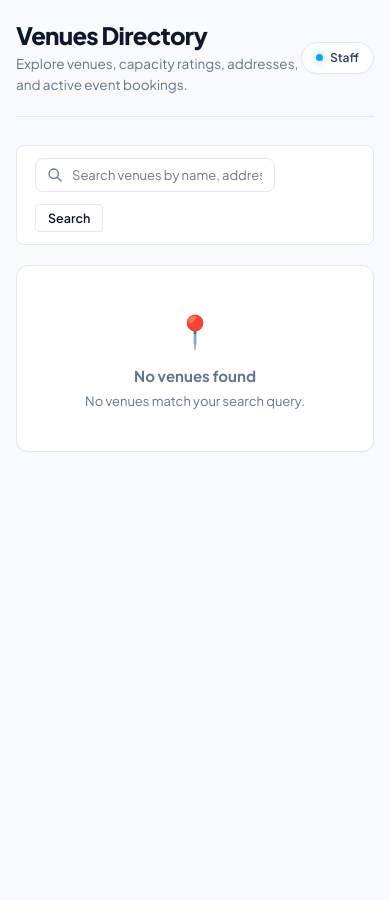
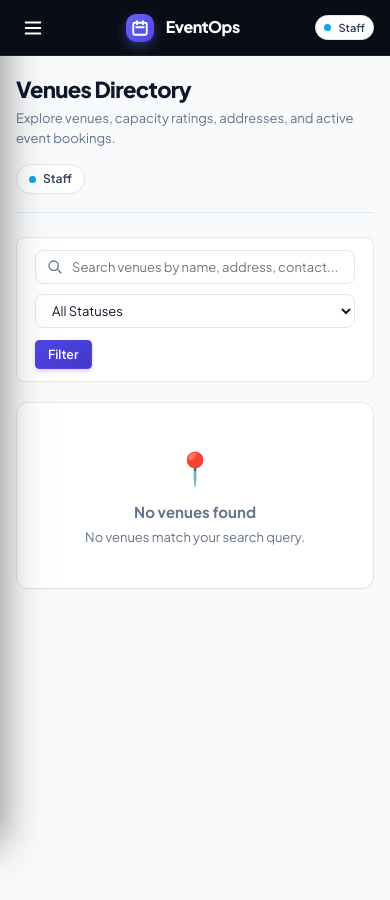
Before and after one commit to harsh23111157/event-management, a Django app: page /venues/ in a window 390 px wide. Before the commit the page ends 452 px from the top, so only its background shows below. Run offline with Django 5.2, Linux system fonts and the light colour scheme; the visitor is signed in with stand-in values (Sample User, id 1); data that the repository does not hold is empty.

Commit message:
fix: enforce explicit SVG dimensions in all templates, add responsive mobile off-canvas drawer, and cache-bust stylesheet

```diff
--- a/static/css/styles.css
+++ b/static/css/styles.css
@@ -102,16 +102,16 @@ body {
   font-feature-settings: 'cv02', 'cv03', 'cv04', 'cv11', 'ss01';
 }
 
-/* CRITICAL: Protect all inline SVGs from expanding to 100% width */
+/* UNIVERSAL SVG CONSTRAINT: No SVG can EVER blow up */
 svg {
   display: inline-block;
   vertical-align: middle;
   flex-shrink: 0;
   max-width: 100%;
 }
-svg:not([width]):not([height]) {
-  width: 18px;
-  height: 18px;
+svg:not([width]) {
+  width: 18px !important;
+  height: 18px !important;
 }
 
 a {
@@ -139,6 +139,52 @@ code, pre {
 }
 
 /* =============================================================
+   MOBILE NAVIGATION HEADER (Responsive Breakpoints)
+============================================================= */
+.mobile-navbar {
+  display: none;
+  position: sticky;
+  top: 0;
+  left: 0;
+  right: 0;
+  height: 56px;
+  background: var(--sidebar-bg);
+  color: #ffffff;
+  padding: 0 16px;
+  align-items: center;
+  justify-content: space-between;
+  z-index: 105;
+  border-bottom: 1px solid var(--sidebar-border);
+}
+.mobile-menu-btn {
+  background: transparent;
+  border: none;
+  color: #ffffff;
+  cursor: pointer;
+  padding: 6px;
+  display: flex;
+  align-items: center;
+  justify-content: center;
+}
+.sidebar-backdrop {
+  display: none;
+  position: fixed;
+  inset: 0;
+  background: rgba(0, 0, 0, 0.5);
+  backdrop-filter: blur(4px);
+  z-index: 99;
+}
+.sidebar-close-btn {
+  display: none;
+  background: transparent;
+  border: none;
+  color: #94a3b8;
+  font-size: 18px;
+  cursor: pointer;
+  margin-left: auto;
+}
+
+/* =============================================================
    SIDEBAR NAVIGATION
 ============================================================= */
 .sidebar {
@@ -183,8 +230,8 @@ code, pre {
   box-shadow: 0 4px 12px rgba(99, 102, 241, 0.4);
 }
 .brand-icon svg {
-  width: 18px;
-  height: 18px;
+  width: 18px !important;
+  height: 18px !important;
 }
 
 .sidebar nav {
@@ -311,29 +358,31 @@ code, pre {
    MAIN CONTENT WRAPPER & TOPBAR
 ============================================================= */
 .content {
-  margin-left: 260px;
-  padding: 28px 40px 60px;
+  margin-left: 250px;
+  padding: 28px 36px 60px;
   min-height: 100vh;
-  max-width: 1440px;
+  width: calc(100% - 250px);
 }
 
 .topbar {
   display: flex;
   align-items: center;
   justify-content: space-between;
-  margin-bottom: 28px;
-  padding-bottom: 20px;
+  margin-bottom: 24px;
+  padding-bottom: 18px;
   border-bottom: 1px solid var(--line);
+  gap: 16px;
+  flex-wrap: wrap;
 }
 .topbar-title-wrap h1 {
-  font-size: 24px;
+  font-size: 22px;
   font-weight: 800;
   color: var(--ink);
   letter-spacing: -0.03em;
   margin: 0 0 4px;
 }
 .topbar-subtitle {
-  font-size: 13.5px;
+  font-size: 13px;
   color: var(--muted);
 }
 .topbar-actions {
@@ -346,7 +395,7 @@ code, pre {
   display: inline-flex;
   align-items: center;
   gap: 7px;
-  padding: 6px 14px;
+  padding: 5px 12px;
   background: var(--panel);
   border: 1px solid var(--line);
   border-radius: var(--r-full);
@@ -361,10 +410,10 @@ code, pre {
   border-radius: 50%;
   background: var(--muted);
 }
-.role-dot.ADMIN { background: #6366f1; box-shadow: 0 0 8px rgba(99, 102, 241, 0.6); }
-.role-dot.EVENT_MANAGER { background: #10b981; box-shadow: 0 0 8px rgba(16, 185, 129, 0.6); }
-.role-dot.FINANCE { background: #f59e0b; box-shadow: 0 0 8px rgba(245, 158, 11, 0.6); }
-.role-dot.STAFF { background: #0ea5e9; box-shadow: 0 0 8px rgba(14, 165, 233, 0.6); }
+.role-dot.ADMIN { background: #6366f1; }
+.role-dot.EVENT_MANAGER { background: #10b981; }
+.role-dot.FINANCE { background: #f59e0b; }
+.role-dot.STAFF { background: #0ea5e9; }
 
 /* =============================================================
    BUTTONS
@@ -673,6 +723,8 @@ code, pre {
   font-size: 13px;
   font-family: inherit;
   outline: none;
+  background: #ffffff;
+  color: var(--ink);
   transition: border-color var(--t-fast), box-shadow var(--t-fast);
 }
 .search-input input:focus {
@@ -771,27 +823,58 @@ code, pre {
 }
 
 /* =============================================================
-   GRIDS & LAYOUT UTILITIES
+   GRIDS & LAYOUT UTILITIES (Fully Responsive)
 ============================================================= */
 .grid {
   display: grid;
   gap: 20px;
 }
-.cols-2 { grid-template-columns: repeat(2, 1fr); }
-.cols-3 { grid-template-columns: repeat(3, 1fr); }
-.cols-4 { grid-template-columns: repeat(4, 1fr); }
+.cols-2 { grid-template-columns: repeat(2, minmax(0, 1fr)); }
+.cols-3 { grid-template-columns: repeat(3, minmax(0, 1fr)); }
+.cols-4 { grid-template-columns: repeat(4, minmax(0, 1fr)); }
 .cols-1-2 { grid-template-columns: 1fr 2fr; }
 .cols-2-1 { grid-template-columns: 2fr 1fr; }
 
-@media (max-width: 1100px) {
-  .cols-4 { grid-template-columns: repeat(2, 1fr); }
-  .cols-3 { grid-template-columns: repeat(2, 1fr); }
-  .cols-2-1, .cols-1-2 { grid-template-columns: 1fr; }
+/* Responsive Breakpoints */
+@media (max-width: 1200px) {
+  .cols-4 { grid-template-columns: repeat(2, minmax(0, 1fr)); }
+  .cols-3 { grid-template-columns: repeat(2, minmax(0, 1fr)); }
 }
-@media (max-width: 768px) {
-  .sidebar { transform: translateX(-100%); }
-  .content { margin-left: 0; padding: 20px 16px; }
-  .cols-2, .cols-3, .cols-4 { grid-template-columns: 1fr; }
+
+@media (max-width: 860px) {
+  .mobile-navbar { display: flex; }
+  .sidebar-close-btn { display: block; }
+  .sidebar-backdrop.active { display: block; }
+
+  .sidebar {
+    transform: translateX(-100%);
+    box-shadow: 0 0 40px rgba(0, 0, 0, 0.5);
+  }
+  .sidebar.mobile-open {
+    transform: translateX(0);
+  }
+
+  .content {
+    margin-left: 0;
+    width: 100%;
+    padding: 20px 16px 60px;
+  }
+
+  .cols-4, .cols-3, .cols-2, .cols-1-2, .cols-2-1 {
+    grid-template-columns: 1fr;
+  }
+
+  .filter-bar {
+    flex-direction: column;
+    align-items: stretch;
+  }
+  .filter-group {
+    flex-direction: column;
+    align-items: stretch;
+  }
+  .search-input {
+    min-width: 100%;
+  }
 }
 
 /* =============================================================
--- a/templates/base.html
+++ b/templates/base.html
@@ -7,14 +7,35 @@
 <link rel="preconnect" href="https://fonts.googleapis.com">
 <link rel="preconnect" href="https://fonts.gstatic.com" crossorigin>
 <link href="https://fonts.googleapis.com/css2?family=Plus+Jakarta+Sans:wght@300;400;500;600;700;800&family=JetBrains+Mono:wght@400;500;600&display=swap" rel="stylesheet">
-<link rel="stylesheet" href="{% static 'css/styles.css' %}">
+<link rel="stylesheet" href="{% static 'css/styles.css' %}?v=4.0">
 <!-- Chart.js for real interactive data visualizations -->
 <script src="https://cdn.jsdelivr.net/npm/chart.js@4.4.1/dist/chart.umd.min.js"></script>
 {% block extra_head %}{% endblock %}
 </head>
 <body>
 {% if user.is_authenticated %}
-<aside class="sidebar">
+<!-- MOBILE TOPBAR -->
+<div class="mobile-navbar">
+  <button type="button" class="mobile-menu-btn" onclick="toggleMobileSidebar()" aria-label="Toggle navigation">
+    <svg width="22" height="22" fill="none" stroke="currentColor" viewBox="0 0 24 24"><path stroke-linecap="round" stroke-linejoin="round" stroke-width="2" d="M4 6h16M4 12h16M4 18h16"/></svg>
+  </button>
+  <div class="brand" style="border:none; margin:0; padding:0; font-size:16px;">
+    <div class="brand-icon" style="width:28px; height:28px;">
+      <svg width="14" height="14" fill="none" stroke="currentColor" viewBox="0 0 24 24">
+        <path stroke-linecap="round" stroke-linejoin="round" stroke-width="2.5" d="M8 7V3m8 4V3m-9 8h10M5 21h14a2 2 0 002-2V7a2 2 0 00-2-2H5a2 2 0 00-2 2v12a2 2 0 002 2z"/>
+      </svg>
+    </div>
+    EventOps
+  </div>
+  <div class="role-pill" style="padding: 3px 8px; font-size: 11px;">
+    <span class="role-dot {{ user.role }}"></span>
+    <span>{{ user.get_role_display }}</span>
+  </div>
+</div>
+
+<div id="sidebarBackdrop" class="sidebar-backdrop" onclick="toggleMobileSidebar()"></div>
+
+<aside id="appSidebar" class="sidebar">
   <div class="brand">
     <div class="brand-icon">
       <svg width="18" height="18" fill="none" stroke="currentColor" viewBox="0 0 24 24">
@@ -22,6 +43,7 @@
       </svg>
     </div>
     EventOps
+    <button type="button" class="sidebar-close-btn" onclick="toggleMobileSidebar()" aria-label="Close sidebar">✕</button>
   </div>
 
   <nav>
@@ -186,5 +208,15 @@
 </main>
 {% endif %}
 {% block extra_scripts %}{% endblock %}
+<script>
+function toggleMobileSidebar() {
+  const sidebar = document.getElementById('appSidebar');
+  const backdrop = document.getElementById('sidebarBackdrop');
+  if (sidebar && backdrop) {
+    sidebar.classList.toggle('mobile-open');
+    backdrop.classList.toggle('active');
+  }
+}
+</script>
 </body>
 </html>
--- a/templates/finance/expense_list.html
+++ b/templates/finance/expense_list.html
@@ -84,7 +84,7 @@
   {% if current_status %}<input type="hidden" name="status" value="{{ current_status }}">{% endif %}
   <div class="filter-group">
     <div class="search-input">
-      <svg fill="none" stroke="currentColor" viewBox="0 0 24 24"><path stroke-linecap="round" stroke-linejoin="round" stroke-width="2" d="M21 21l-6-6m2-5a7 7 0 11-14 0 7 7 0 0114 0z"/></svg>
+      <svg width="16" height="16" fill="none" stroke="currentColor" viewBox="0 0 24 24"><path stroke-linecap="round" stroke-linejoin="round" stroke-width="2" d="M21 21l-6-6m2-5a7 7 0 11-14 0 7 7 0 0114 0z"/></svg>
       <input type="text" name="q" value="{{ search_query }}" placeholder="Search expense description, event, submitter...">
     </div>
     <select name="category" class="form-control" style="width: auto; padding: 7px 12px;" onchange="this.form.submit()">
--- a/templates/operations/task_list.html
+++ b/templates/operations/task_list.html
@@ -35,7 +35,7 @@
   {% if current_status %}<input type="hidden" name="status" value="{{ current_status }}">{% endif %}
   <div class="filter-group">
     <div class="search-input">
-      <svg fill="none" stroke="currentColor" viewBox="0 0 24 24"><path stroke-linecap="round" stroke-linejoin="round" stroke-width="2" d="M21 21l-6-6m2-5a7 7 0 11-14 0 7 7 0 0114 0z"/></svg>
+      <svg width="16" height="16" fill="none" stroke="currentColor" viewBox="0 0 24 24"><path stroke-linecap="round" stroke-linejoin="round" stroke-width="2" d="M21 21l-6-6m2-5a7 7 0 11-14 0 7 7 0 0114 0z"/></svg>
       <input type="text" name="q" value="{{ search_query }}" placeholder="Search tasks, events, assignees...">
     </div>
     <select name="priority" class="form-control" style="width: auto; padding: 7px 12px;" onchange="this.form.submit()">
--- a/templates/venues/venue_list.html
+++ b/templates/venues/venue_list.html
@@ -12,18 +12,23 @@
 {% endblock %}
 
 {% block content %}
-<!-- SEARCH BAR -->
+<!-- SEARCH & FILTERS -->
 <form method="get" class="filter-bar">
   <div class="filter-group">
     <div class="search-input">
-      <svg fill="none" stroke="currentColor" viewBox="0 0 24 24"><path stroke-linecap="round" stroke-linejoin="round" stroke-width="2" d="M21 21l-6-6m2-5a7 7 0 11-14 0 7 7 0 0114 0z"/></svg>
+      <svg width="16" height="16" fill="none" stroke="currentColor" viewBox="0 0 24 24"><path stroke-linecap="round" stroke-linejoin="round" stroke-width="2" d="M21 21l-6-6m2-5a7 7 0 11-14 0 7 7 0 0114 0z"/></svg>
       <input type="text" name="q" value="{{ search_query }}" placeholder="Search venues by name, address, contact...">
     </div>
+    <select name="status" class="form-control" style="width: auto; padding: 7px 12px; font-size: 13px;" onchange="this.form.submit()">
+      <option value="">All Statuses</option>
+      <option value="active" {% if status_filter == 'active' %}selected{% endif %}>Active Only</option>
+      <option value="inactive" {% if status_filter == 'inactive' %}selected{% endif %}>Inactive Only</option>
+    </select>
   </div>
   <div>
-    <button type="submit" class="btn btn-sm">Search</button>
-    {% if search_query %}
-      <a href="{% url 'venue_list' %}" class="btn btn-sm" style="color: var(--muted);">Reset</a>
+    <button type="submit" class="btn btn-sm btn-primary">Filter</button>
+    {% if search_query or status_filter %}
+      <a href="{% url 'venue_list' %}" class="btn btn-sm btn-secondary">Reset</a>
     {% endif %}
   </div>
 </form>
@@ -34,28 +39,32 @@
     {% for v in venues %}
       <div class="event-card">
         <div class="event-card-header">
-          <span class="badge b-medium">Capacity: {{ v.capacity }} Pax</span>
-          <span class="badge b-approved">{{ v.active_events_count|default:0 }} Active Events</span>
+          <span class="event-card-type">Capacity: {{ v.capacity }}</span>
+          {% if v.is_active %}
+            <span class="badge b-approved">Active</span>
+          {% else %}
+            <span class="badge b-draft">Inactive</span>
+          {% endif %}
         </div>
 
-        <div class="event-card-name" style="margin-top: 4px;">
+        <div class="event-card-name">
           {{ v.name }}
         </div>
 
         <div class="event-card-details">
           <div class="event-card-row">
-            <svg fill="none" stroke="currentColor" viewBox="0 0 24 24"><path stroke-linecap="round" stroke-linejoin="round" stroke-width="2" d="M17.657 16.657L13.414 20.9a1.998 1.998 0 01-2.827 0l-4.244-4.243a8 8 0 1111.314 0z"/><path stroke-linecap="round" stroke-linejoin="round" stroke-width="2" d="M15 11a3 3 0 11-6 0 3 3 0 016 0z"/></svg>
-            <span>{{ v.address }}</span>
+            <svg width="15" height="15" fill="none" stroke="currentColor" viewBox="0 0 24 24"><path stroke-linecap="round" stroke-linejoin="round" stroke-width="2" d="M17.657 16.657L13.414 20.9a1.998 1.998 0 01-2.827 0l-4.244-4.243a8 8 0 1111.314 0z"/><path stroke-linecap="round" stroke-linejoin="round" stroke-width="2" d="M15 11a3 3 0 11-6 0 3 3 0 016 0z"/></svg>
+            <span>{{ v.address|truncatechars:35 }}</span>
           </div>
-          {% if v.contact_person %}
+          {% if v.contact_name %}
             <div class="event-card-row">
-              <svg fill="none" stroke="currentColor" viewBox="0 0 24 24"><path stroke-linecap="round" stroke-linejoin="round" stroke-width="2" d="M16 7a4 4 0 11-8 0 4 4 0 018 0zM12 14a7 7 0 00-7 7h14a7 7 0 00-7-7z"/></svg>
-              <span>Contact: {{ v.contact_person }}</span>
+              <svg width="15" height="15" fill="none" stroke="currentColor" viewBox="0 0 24 24"><path stroke-linecap="round" stroke-linejoin="round" stroke-width="2" d="M16 7a4 4 0 11-8 0 4 4 0 018 0zM12 14a7 7 0 00-7 7h14a7 7 0 00-7-7z"/></svg>
+              <span>{{ v.contact_name }}</span>
             </div>
           {% endif %}
           {% if v.contact_email %}
             <div class="event-card-row">
-              <svg fill="none" stroke="currentColor" viewBox="0 0 24 24"><path stroke-linecap="round" stroke-linejoin="round" stroke-width="2" d="M3 8l7.89 5.26a2 2 0 002.22 0L21 8M5 19h14a2 2 0 002-2V7a2 2 0 00-2-2H5a2 2 0 00-2 2v10a2 2 0 002 2z"/></svg>
+              <svg width="15" height="15" fill="none" stroke="currentColor" viewBox="0 0 24 24"><path stroke-linecap="round" stroke-linejoin="round" stroke-width="2" d="M3 8l7.89 5.26a2 2 0 002.22 0L21 8M5 19h14a2 2 0 002-2V7a2 2 0 00-2-2H5a2 2 0 00-2 2v10a2 2 0 002 2z"/></svg>
               <span>{{ v.contact_email }}</span>
             </div>
           {% endif %}
```
Also changed, not shown: other parts of static/css/styles.css (+15 -13 lines), templates/events/event_list.html (+4 -4 lines), templates/vendors/vendor_list.html (+6 -6 lines).
